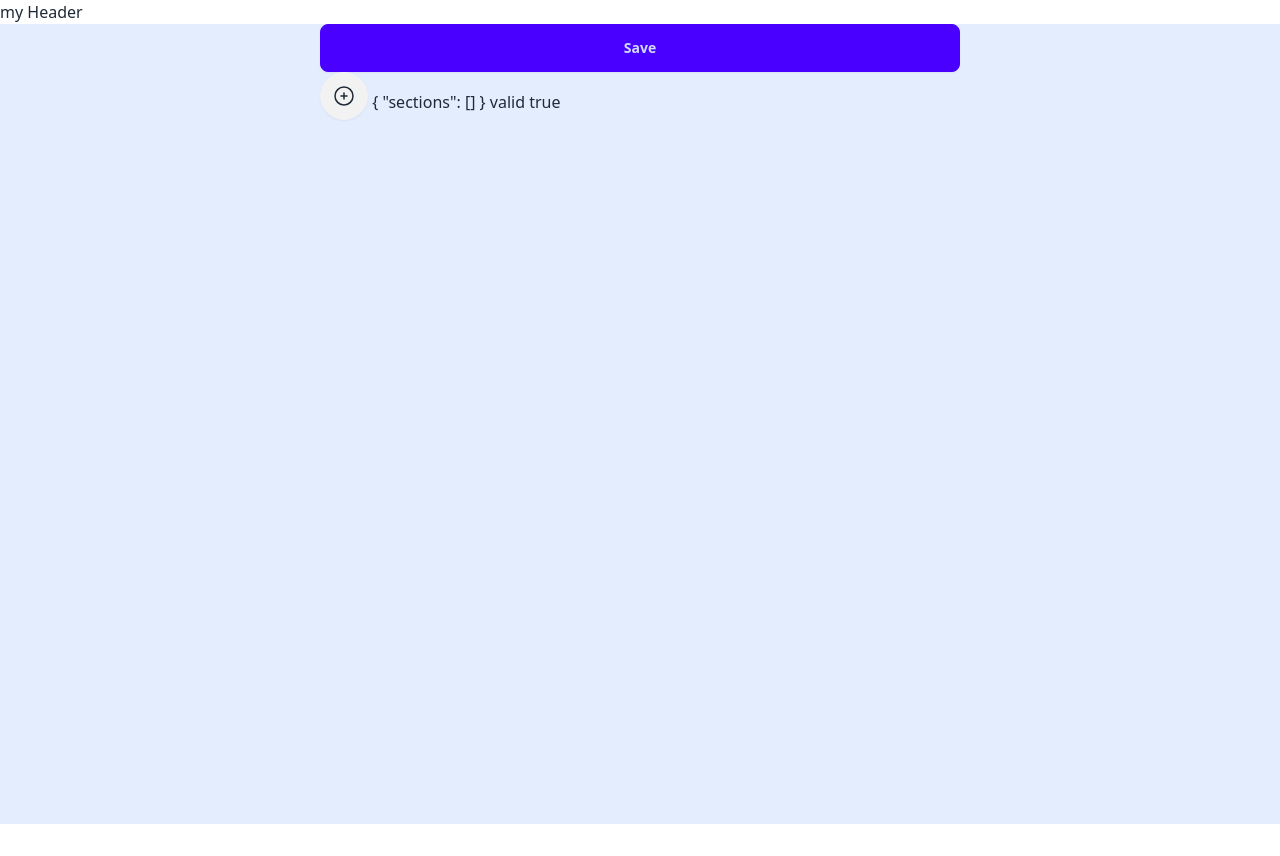
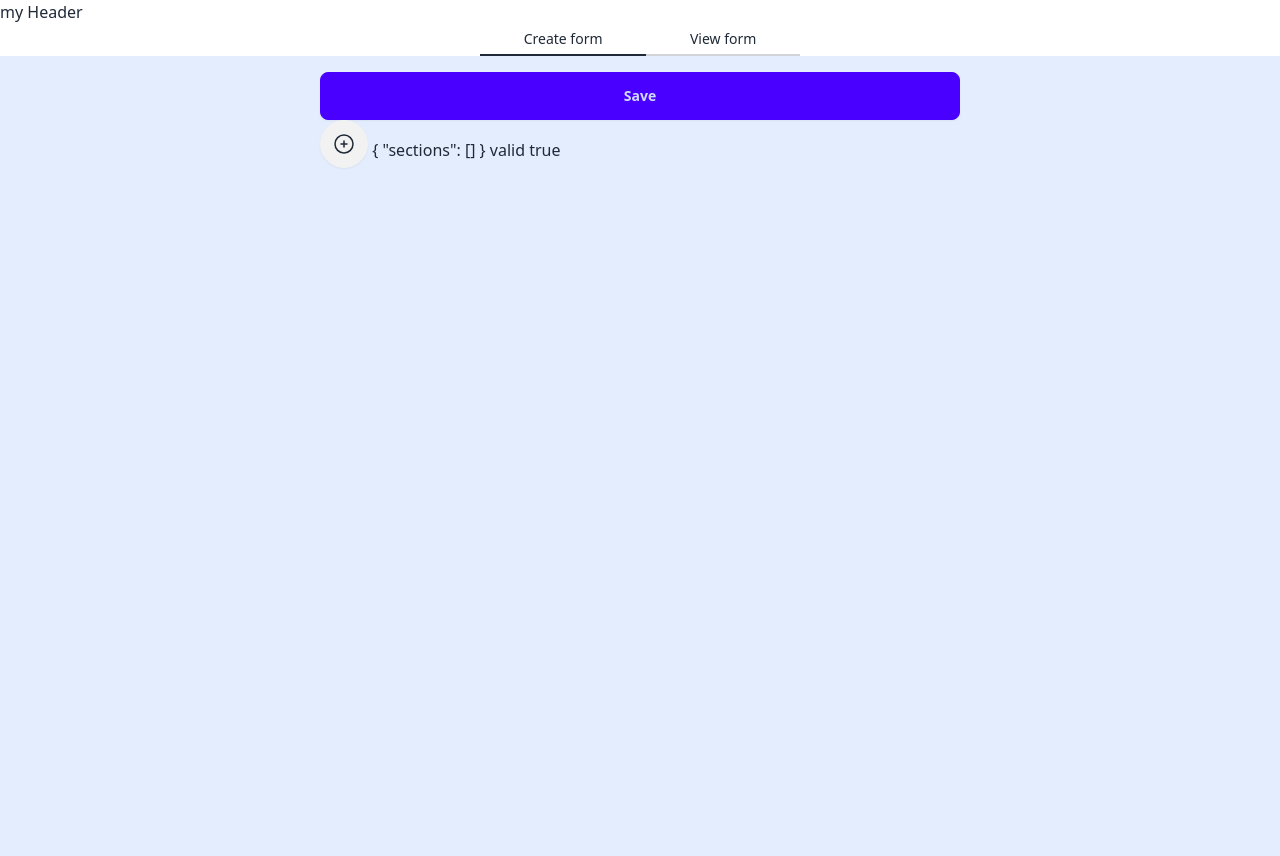
Before and after one commit to dgschel/EasySurvey, an Angular app: page /home in a window 1280 px wide. Before the commit the page ends 824 px from the top, so only its background shows below. Built offline with nearby package versions, Linux system fonts and the light colour scheme.

Commit message:
add tabs to navigate to components

```diff
--- a/src/app/app.component.html
+++ b/src/app/app.component.html
@@ -1,8 +1,12 @@
 <div class="grid">
   <header>
     my Header
+    <div role="tablist" class="tabs tabs-bordered max-w-xs mx-auto">
+      <a role="tab" class="tab" routerLink="home" routerLinkActive="tab-active">Create form</a>
+      <a role="tab" class="tab" routerLink="viewform" routerLinkActive="tab-active">View form</a>
+    </div>
   </header>
-  <main class="bg-[#e3edfd] min-h-svh">
+  <main class="bg-[#e3edfd] min-h-svh p-4">
     <router-outlet />
   </main>
 </div>
--- a/src/app/app.component.ts
+++ b/src/app/app.component.ts
@@ -1,10 +1,10 @@
 import { Component } from '@angular/core';
-import { RouterOutlet } from '@angular/router';
+import { RouterLink, RouterLinkActive, RouterOutlet } from '@angular/router';
 
 @Component({
   selector: 'app-root',
   standalone: true,
-  imports: [RouterOutlet],
+  imports: [RouterOutlet, RouterLink, RouterLinkActive],
   templateUrl: './app.component.html',
   styleUrl: './app.component.scss'
 })
```
